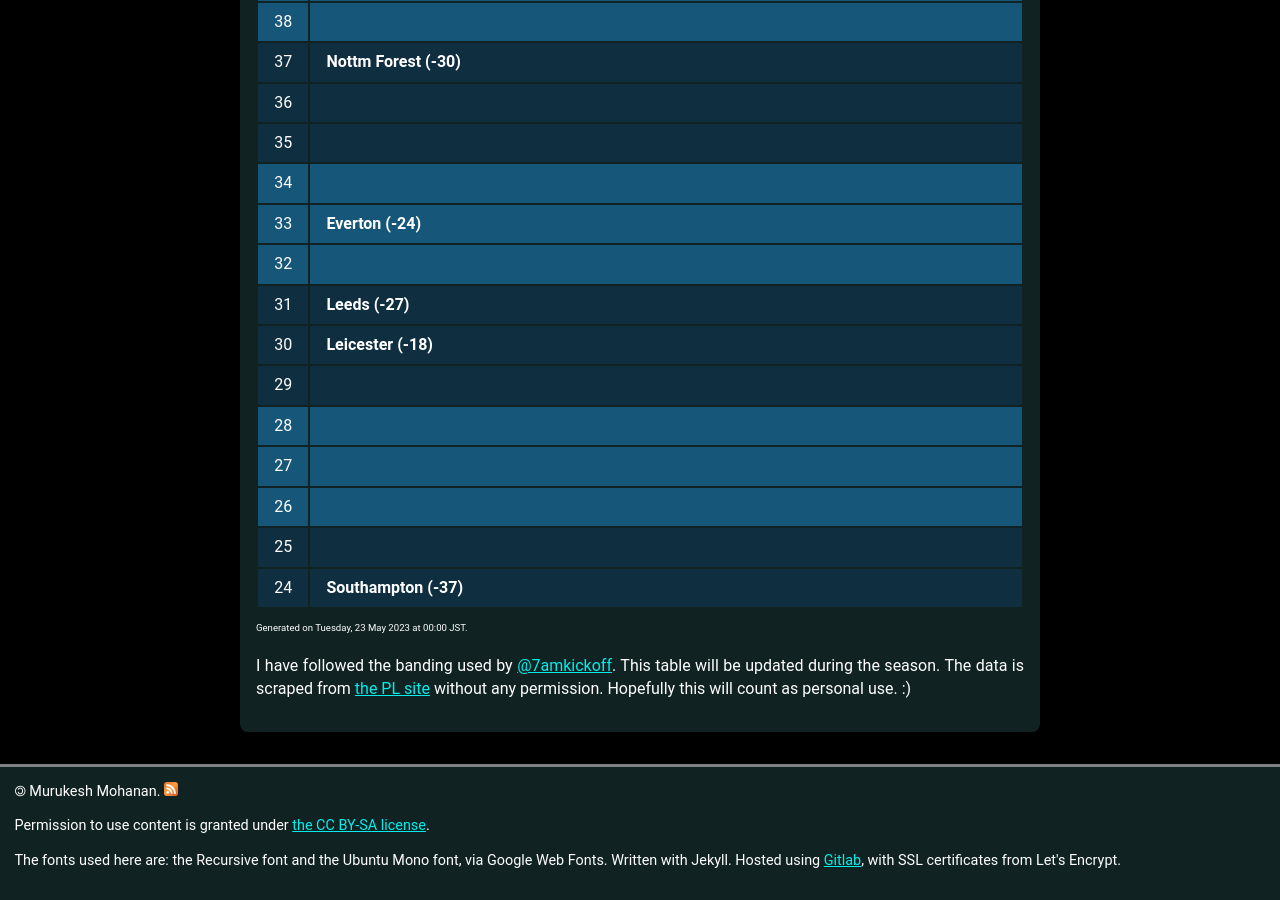
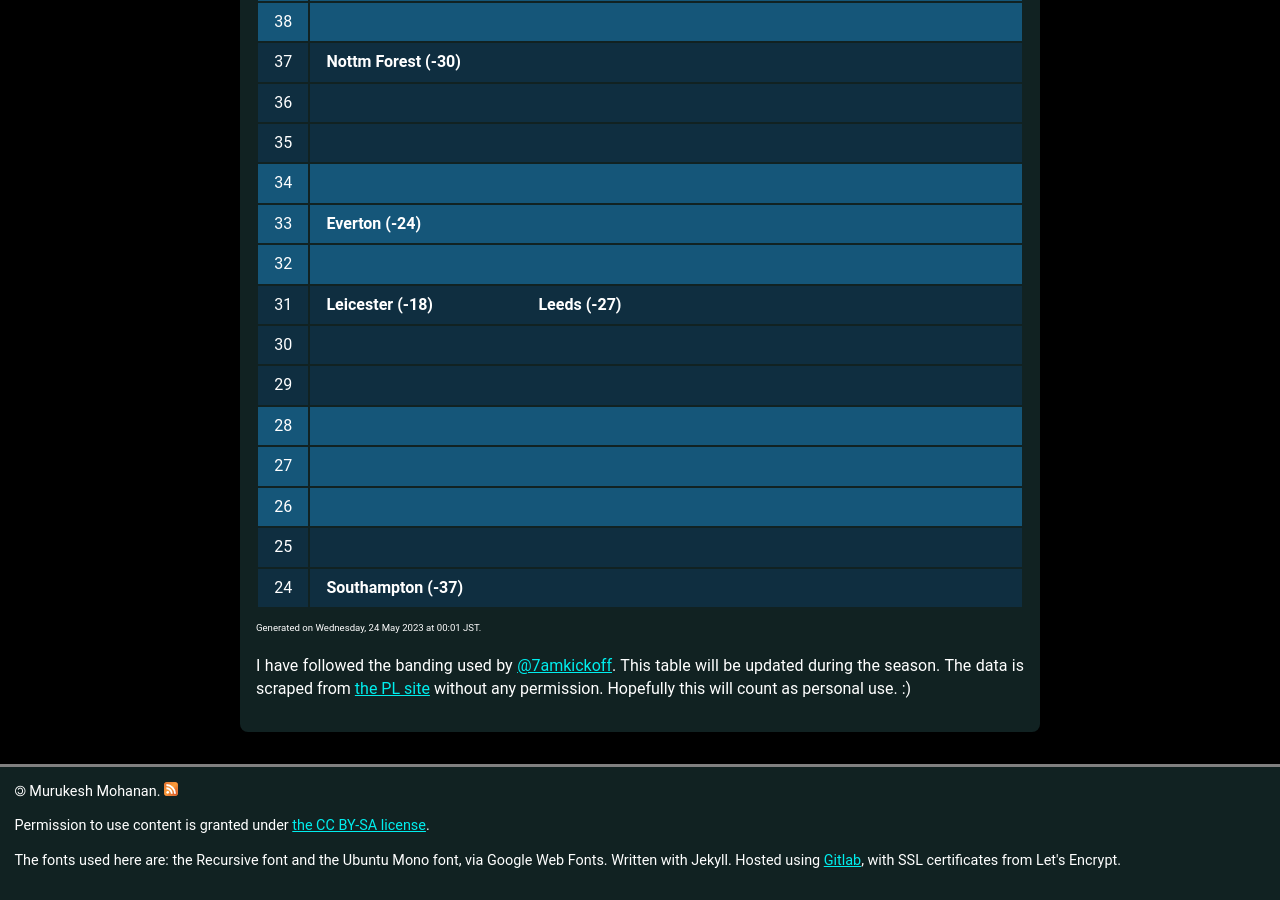
Before and after one commit to muru/muru.github.io, a Jekyll site: the page built from resources.md, in a window 1280 px wide and 900 px high, scrolled down 3503 px. Built offline with Jekyll 4.4.1, drawn with Linux system fonts in a browser that asks for light colours; some web fonts are replaced; some of the changed text lies outside the part shown.

Commit message:
updated cann-table: Wed 24 May 00:01:59 JST 2023

```diff
--- a/cann-table.html
+++ b/cann-table.html
@@ -95,12 +95,12 @@
 	<tr class="cann-row-1">
 		<td class="cann-point"> 70 </td>
 		<td class="cann-clubs">
+			<span class="club-name"> Newcastle (35) </span>
 		</td>
  	</tr>
 	<tr class="cann-row-1">
 		<td class="cann-point"> 69 </td>
 		<td class="cann-clubs">
-			<span class="club-name"> Newcastle (35) </span>
 			<span class="club-name"> Man Utd (11) </span>
 		</td>
  	</tr>
@@ -305,13 +305,13 @@
 	<tr class="cann-row-2">
 		<td class="cann-point"> 31 </td>
 		<td class="cann-clubs">
+			<span class="club-name"> Leicester (-18) </span>
 			<span class="club-name"> Leeds (-27) </span>
 		</td>
  	</tr>
 	<tr class="cann-row-2">
 		<td class="cann-point"> 30 </td>
 		<td class="cann-clubs">
-			<span class="club-name"> Leicester (-18) </span>
 		</td>
  	</tr>
 	<tr class="cann-row-2">
@@ -346,4 +346,4 @@
 		</td>
  	</tr>
 </table>
-<span id="cann-gen-note"> Generated on  Tuesday, 23 May 2023 at 00:00 JST. </span>
+<span id="cann-gen-note"> Generated on  Wednesday, 24 May 2023 at 00:01 JST. </span>
```
